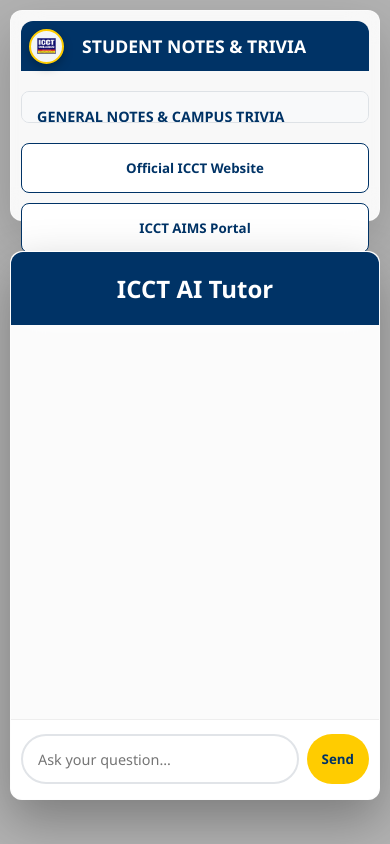
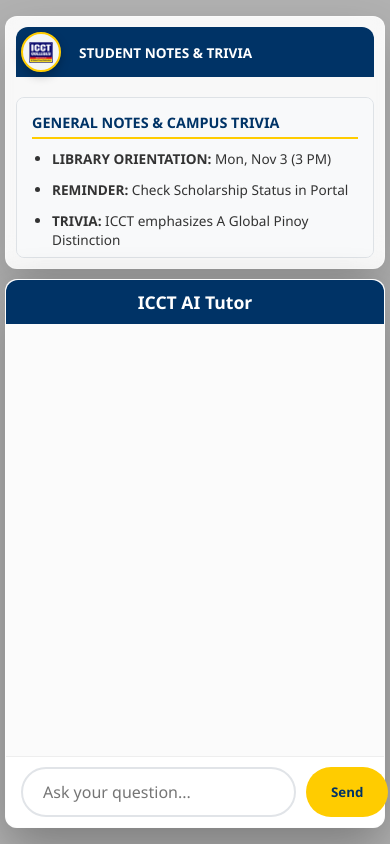
Before and after one commit to ilymatigg-art/icct-ai-tutor, a website: page index.html in a window 390 px wide. Drawn offline with nearby package versions, Linux system fonts and the light colour scheme.

Commit message:
Add files via upload

```diff
--- a/style.css
+++ b/style.css
@@ -119,14 +119,14 @@
    5. INPUT AREA
    ========================================== */
 .input-area {
-    padding: 15px 20px;
+    padding: 10px 15px;
     background: white;
     border-top: 1px solid #eee;
     display: flex;
-    gap: 12px;
+    gap: 10px;
     border-radius: 0 0 12px 12px;
     align-items: center; /* Keeps button and text box perfectly leveled */
-    min-height: 80px;    /* Prevents the area from collapsing on mobile */
+    min-height: auto;    /* Prevents the area from collapsing on mobile */
 }
 
 #user-input {
@@ -293,56 +293,55 @@
 @media (max-width: 768px) {
     body {
         flex-direction: column;
-        justify-content: flex-start; /* Aligns items from the top */
-        height: 100vh; /* Keeps the body strictly to the screen height */
-        padding: 10px;
-        overflow: hidden; /* Prevents the whole page from wobbling */
+        height: 100vh; /* Lock the screen height */
+        padding: 5px;
+        gap: 10px;
+        overflow: hidden; /* Stop the whole page from scrolling */
     }
 
+    /* THE BALANCE: 30% height for the Dashboard */
     .dashboard-sidebar {
         width: 100%;
-        height: auto;
-        max-height: 25vh; /* Restricted: Notes only take up 1/4 of the screen */
-        margin-bottom: 10px;
+        height: 30vh;
+        min-height: 180px;
         padding: 10px;
+        display: flex;
+        flex-direction: column;
     }
 
+    /* Make the list inside scrollable so it doesn't grow */
     .note-section {
-        max-height: 100px; /* Small scrollable area for notes */
+        flex: 1;
         overflow-y: auto;
+        font-size: 0.8rem;
     }
 
+    /* THE BALANCE: 65% height for the Chat */
     .chat-container {
         width: 100%;
-        flex: 1; /* This forces the chat box to fill the remaining space */
-        height: auto;
-        max-height: 65vh;
+        height: 65vh;
+        flex: none; /* Don't let it grow beyond its 65% */
+    }
+
+    /* Shrink the header so more messages are visible */
+    h2 {
+        padding: 10px;
+        font-size: 1.1rem;
     }
 
     .dash-header {
-        padding: 8px;
-        min-height: 50px; /* Smaller header for mobile */
+        padding: 5px;
+        min-height: 50px;
+        font-size: 0.85rem;
     }
 
     .logo-badge {
-        width: 35px;
-        height: 35px;
+        width: 40px;
+        height: 40px;
     }
 
-    /* Fix for the Send Button escaping */
-    .input-area {
-        padding: 10px;
-        gap: 8px;
-        flex-wrap: nowrap; /* Forces input and button to stay on one line */
-    }
-
-    #user-input {
-        padding: 10px 15px;
-        font-size: 0.9rem;
-    }
-
-    button {
-        padding: 0 15px;
-        white-space: nowrap; /* Prevents button text from breaking */
+    /* Hide the website buttons on mobile to save space if needed */
+    .link-grid {
+        display: none;
     }
 }
```
